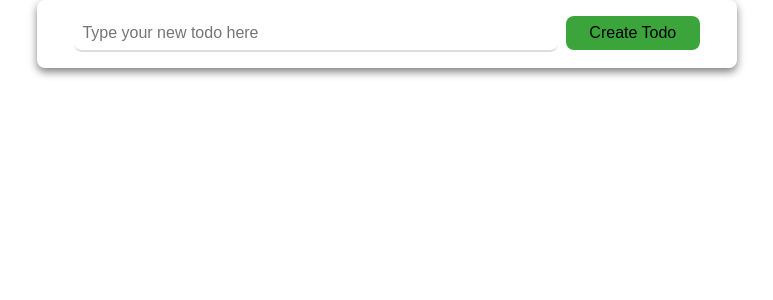
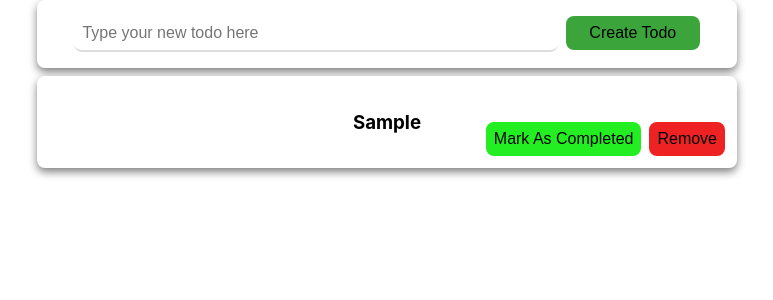
Before and after one commit to kdoh52/redux-practice, a React (Create React App) app in the folder client/: page / in a window 1280 px wide. Both pictures are taken after typing "Sample" into the empty fields and a click on the button "Create Todo". Shown: the top 300 px of the page, without its empty margins (253-1026 px from the left). Built offline with nearby package versions, Linux system fonts and the light colour scheme.

Commit message:
working form, delete

```diff
--- a/client/package.json
+++ b/client/package.json
@@ -9,6 +9,7 @@
     "nodemon": "^2.0.7",
     "react": "^17.0.1",
     "react-dom": "^17.0.1",
+    "react-hot-loader": "^4.13.0",
     "react-redux": "^7.2.2",
     "react-scripts": "4.0.3",
     "redux": "^4.0.5",
@@ -16,6 +17,7 @@
   },
   "scripts": {
     "start": "react-scripts start",
+    "dev": "npx webpack-dev-server --mode development",
     "watch": "nodemon start",
     "build": "react-scripts build",
     "test": "react-scripts test",
--- a/client/src/index.js
+++ b/client/src/index.js
@@ -2,7 +2,7 @@ import React from 'react';
 import ReactDOM from 'react-dom';
 import './index.css';
 import App from './App';
-import reportWebVitals from './reportWebVitals';
+// import reportWebVitals from './reportWebVitals';
 
 // redux dependencies
 import { Provider } from "react-redux";
@@ -20,4 +20,4 @@ ReactDOM.render(
 // If you want to start measuring performance in your app, pass a function
 // to log results (for example: reportWebVitals(console.log))
 // or send to an analytics endpoint. Learn more: https://bit.ly/CRA-vitals
-reportWebVitals();
+// reportWebVitals();
--- a/client/src/todos/TodoList.js
+++ b/client/src/todos/TodoList.js
@@ -3,11 +3,25 @@ import NewTodoForm from './NewTodoForm';
 import TodoListItem from './TodoListItem';
 import './TodoList.css';
 
-const TodoList = ({ todos = [] }) => (
+// connect component to redux
+import { connect } from "react-redux";
+import { removeTodo } from "./actions";
+
+const TodoList = ({ todos = [], onRemovePressed }) => (
     <div className="list-wrapper">
         <NewTodoForm />
-        {todos.map(todo => <TodoListItem todo={todo} />)}
+        {todos.map(todo => <TodoListItem todo={todo} onRemovePressed={onRemovePressed}/>)}
     </div>
 );
 
-export default TodoList;
+
+// connecting todolist component to store
+const mapStateToProps = state => ({
+    todos: state.todos,
+});
+
+const mapDispatchToProps = dispatch => ({
+    onRemovePressed: text => dispatch(removeTodo(text))
+})
+
+export default connect(mapStateToProps, mapDispatchToProps)(TodoList);
--- a/client/src/todos/TodoListItem.js
+++ b/client/src/todos/TodoListItem.js
@@ -1,12 +1,12 @@
 import React from 'react';
 import './TodoListItem.css';
 
-const TodoListItem = ({ todo }) => (
+const TodoListItem = ({ todo, onRemovePressed }) => (
     <div className="todo-item-container">
         <h3>{todo.text}</h3>
         <div className="buttons-container">
             <button className="completed-button">Mark As Completed</button>
-            <button className="remove-button">Remove</button>
+            <button className="remove-button" onClick={() => onRemovePressed(todo.text)}>Remove</button>
         </div>
     </div>
 );
```
Also changed, not shown: 1 other file (tests, documents, lock files or other folders).
